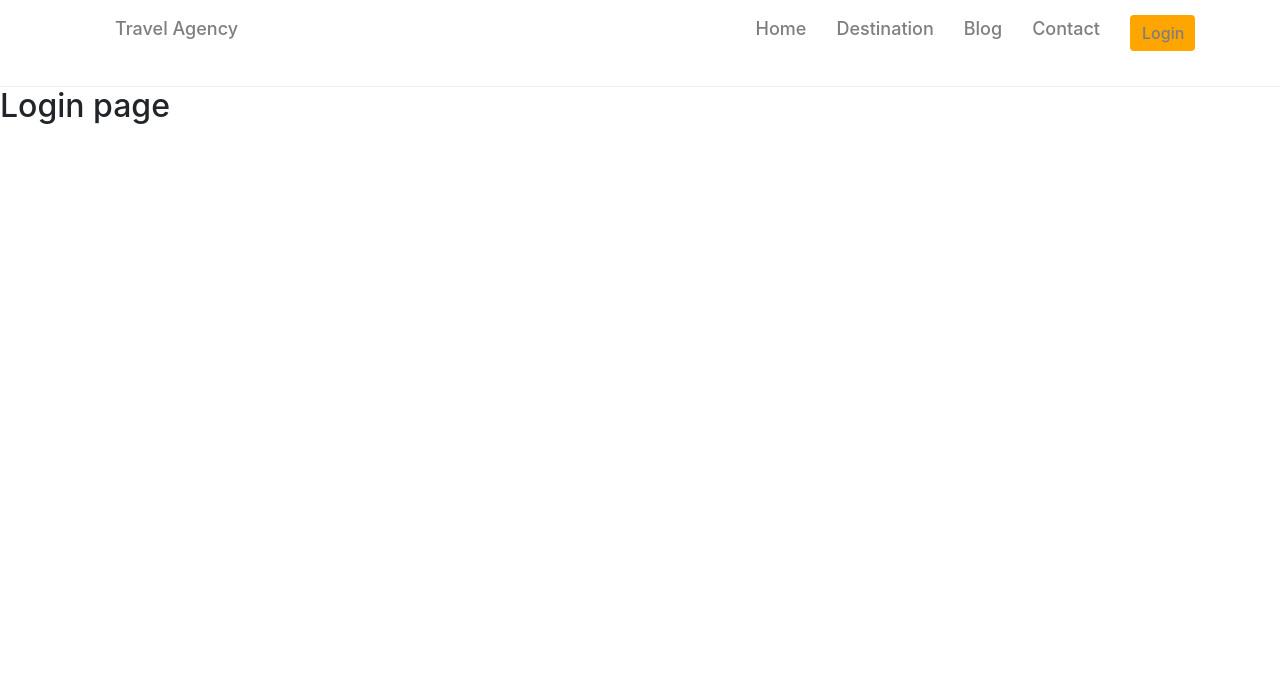
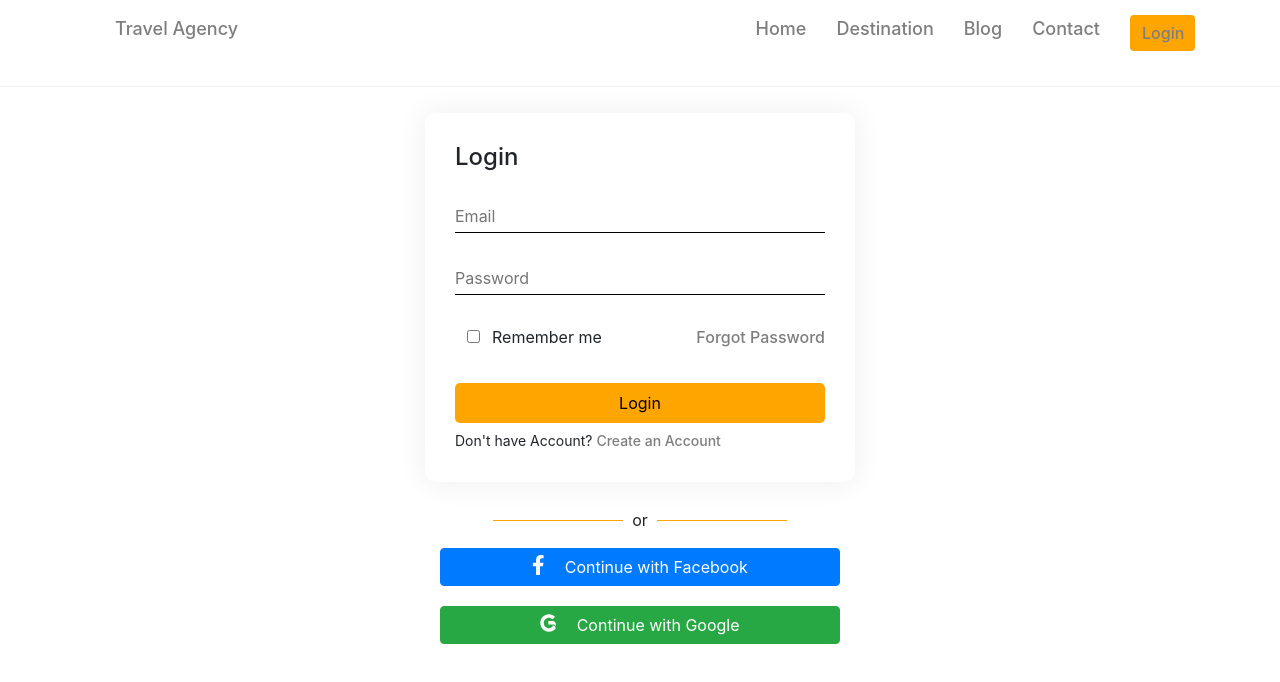
Before and after one commit to SohelTanbir/Travel-agency-with-authentication, a React (Create React App) app: page /login in a window 1280 px wide. Shown: the top 682 px of the page. Built offline with nearby package versions, Linux system fonts and the light colour scheme.

Commit message:
Login page desing

```diff
--- a/package.json
+++ b/package.json
@@ -3,12 +3,18 @@
   "version": "0.1.0",
   "private": true,
   "dependencies": {
+    "@fortawesome/fontawesome-svg-core": "^1.2.35",
+    "@fortawesome/free-brands-svg-icons": "^5.15.3",
+    "@fortawesome/free-solid-svg-icons": "^5.15.3",
+    "@fortawesome/react-fontawesome": "^0.1.14",
     "@testing-library/jest-dom": "^5.11.9",
     "@testing-library/react": "^11.2.5",
     "@testing-library/user-event": "^12.8.3",
     "bootstrap": "^4.6.0",
+    "firebase": "^8.3.1",
     "react": "^17.0.1",
     "react-bootstrap": "^1.5.2",
+    "react-bootstrap-icons": "^1.4.0",
     "react-dom": "^17.0.1",
     "react-router-dom": "^5.2.0",
     "react-scripts": "4.0.3",
--- a/src/components/Destination/Destination.css
+++ b/src/components/Destination/Destination.css
@@ -22,3 +22,15 @@ button{
 ::placeholder{
     font-size:12px;
 }
+.destinationInfo{
+    background:rgb(161, 16, 190);
+    padding:15px;
+    border-radius:5px;
+    color:rgb(224, 212, 212);
+    font-weight:600;
+    text-align: center;
+    font-size:18px;
+}
+.formBox2{
+    display: none;
+}
--- a/src/components/Destination/Destination.js
+++ b/src/components/Destination/Destination.js
@@ -3,18 +3,19 @@ import { useParams } from 'react-router';
 import vehicleInfo from '../FakeDate/FakeData';
 import mapImg  from '../../images/Map.png';
 import './Destination.css'
+import TravelInfo from '../TravelInfo/TravelInfo';
 
 const Destination = () => {
     const { id } = useParams();
     const data = vehicleInfo.filter(obj => obj.id === parseInt(id));
-    const {title, photo} = data[0];
     const ShowHide = ()=>{
        document.querySelector('.formBox').style.display ='none';
+       document.querySelector('.formBox2').style.display ='block';
     }
     return (
         <div className="container p-3">
             <div className="row ml-auto">
-                <div className="col-md-3">
+                <div className="col-md-4">
                         <div className="destinationCard">
                             <div className="formBox">
                                 <span>Pick From</span> <br/>
@@ -25,15 +26,18 @@ const Destination = () => {
                             </div>
 
                             <div className="formBox2">
-                                <span>Pick From</span> <br/>
-                                <input type="text" value="Thakurgaon"/> <br/>
-                                <span>Pick To</span> <br/>
-                                <input type="text" value="Dhaka"/> <br/>
-                                <button onClick={()=> ShowHide()}>Search</button>
+                                <div className="destinationInfo">
+                                    <span>Thakurgaon </span> <br/>
+                                    <small>To</small><br/>
+                                    <span>Dhaka</span>
+                                </div>
+                                    <TravelInfo data={data[0]}/>
+                                    <TravelInfo data={data[0]}/>
+                                    <TravelInfo data={data[0]}/>
                             </div>
                         </div>
                 </div>
-                <div className="col-md-9">
+                <div className="col-md-8">
                     <div className="mapImage">
                         <img src={mapImg} alt=""/>
                     </div>
--- a/src/components/Login/Login.css
+++ b/src/components/Login/Login.css
@@ -0,0 +1,64 @@
+.loginBox{
+    width:430px;
+    margin:2% auto;
+    padding:30px;
+    box-shadow:0 0 30px rgb(238, 237, 237) ;
+    border-radius:10px;
+}
+.loginBox h4{
+    margin-bottom:30px;
+}
+.inputBox input{
+    width:100%;
+    border:none;
+    outline:none;
+    border-bottom:1px solid black;
+    margin-bottom: 30px;
+    padding:5px 0;
+    font-size:14px;
+}
+.inputBox input[type='checkbox']{
+    width:20%;
+}
+.additionalInfo{
+    display: flex;
+    justify-content: space-between;
+    margin-bottom:10px;
+}
+.checkbox{
+    width:50%;
+}
+.inputBox input::placeholder{
+    font-size:16px;
+}
+.inputBox button {
+    margin-bottom:5px;
+}
+/*social login css*/
+.socialLogin{
+    width:400px;
+    margin:2% auto;
+    text-align: center;
+}
+.orOption{
+    position:relative;
+}
+.orOption::before{
+    position: absolute;
+    content: "";
+    width: 130px;
+    height: 1px;
+    background: orange;
+    top: 10px;
+    right: 25px;
+}
+
+.orOption::after{
+    position: absolute;
+    content: "";
+    width: 130px;
+    height: 1px;
+    background:orange;
+    top: 10px;
+    left: 25px;
+}
--- a/src/components/Login/Login.js
+++ b/src/components/Login/Login.js
@@ -1,9 +1,45 @@
 import React from 'react';
+import './Login.css'
+import { FontAwesomeIcon } from '@fortawesome/react-fontawesome'
+import { faFacebookF, faGofore, } from '@fortawesome/free-brands-svg-icons';
+import { Google } from 'react-bootstrap-icons';
 
 const Login = () => {
     return (
         <div>
-            <h2>Login page</h2>
+            <div className="loginBox">
+                <h4>Login</h4>
+                <div className="inputBox">
+                    <form action="">
+                        <input type="email" name="email" placeholder="Email" /> <br />
+                        <input type="Password" name="password" placeholder="Password" />
+                        <div className="additionalInfo">
+                            <div className="checkbox">
+                                <input type="checkbox" /><span>Remember me</span>
+                            </div>
+                            <div className="forgotPassword">
+                                <a href="#">Forgot Password</a>
+                            </div>
+                        </div>
+                        <button>Login</button>
+                        <small>Don't have Account? <a href="#">Create an Account</a></small>
+                    </form>
+                </div>
+            </div>
+            <div className="socialLogin">
+                    <span className="orOption">or</span>
+                    <button className="btn btn-primary mt-3">
+                         <FontAwesomeIcon icon={faFacebookF}
+                         style={{fontSize:'20px', marginRight:'20px'}} />
+                         Continue with Facebook
+                    </button>
+
+                    <button className="btn btn-success">
+                        <FontAwesomeIcon icon={faGofore} style={{fontSize:'20px',marginRight:'20px'}} />
+                        Continue with Google
+                    </button>
+               </div>
+
         </div>
     );
 };
--- /dev/null
+++ b/src/components/TravelInfo/TravelInfo.css
@@ -0,0 +1,10 @@
+.travelInfo{
+    background:#fff;
+    margin:10px 0;
+    border-radius:5px;
+    padding:15px;
+    text-transform: capitalize;
+}
+.travelInfo img{
+    width:50px;
+}
--- /dev/null
+++ b/src/components/TravelInfo/TravelInfo.js
@@ -0,0 +1,18 @@
+import React from 'react';
+import  './TravelInfo.css'
+const TravelInfo = (props) => {
+    const {title, photo} = props.data;
+    return (
+        <div className="travelInfo">
+            <div className="row justify-content-around">
+                <div className="vehicleImg">
+                    <img src={photo} alt="img" />
+                </div>||
+                <div className="vehicleTitle">{title}</div>||
+                <div className="travelPrice">$63</div>
+            </div>
+        </div>
+    );
+};
+
+export default TravelInfo;
```
Also changed, not shown: src/firebaseConfig/firebase.config.js (added, +10 -0 lines), 1 other file (tests, documents, lock files or other folders).
